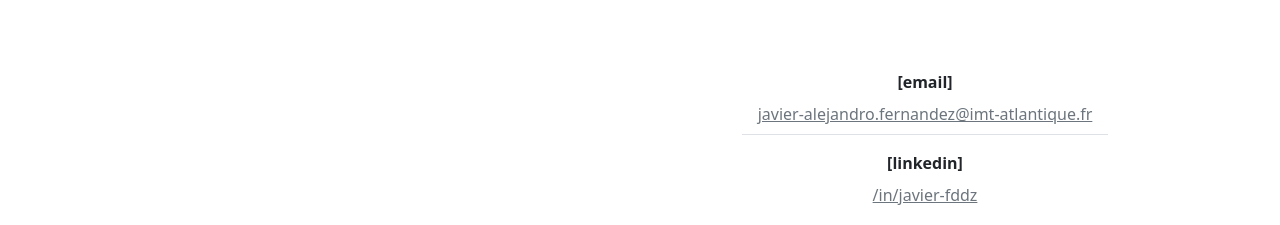
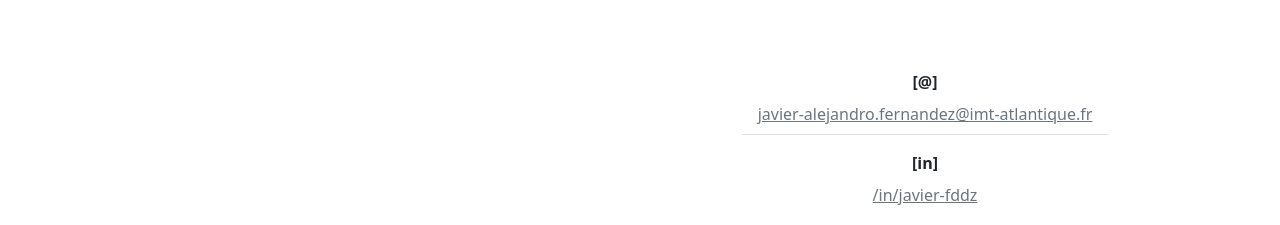
Before and after one commit to alex-fddz/alex-fddz.github.io, a plain HTML site: page index.html in a window 1280 px wide. Shown: the part 2757-2982 px from the top of the page. Drawn offline with nearby package versions, Linux system fonts and the light colour scheme; no server answers.

Commit message:
Update Contact ascii _icons_

```diff
--- a/index.html
+++ b/index.html
@@ -371,11 +371,11 @@
         <div class="col">
           <ul class="list-group list-group-flush align-items-center align-middle">
             <li class="list-group-item text-center">
-              <div class="fw-bold my-2">[email]</div>
+              <div class="fw-bold my-2">[@]</div>
               <a class="text-secondary" href="mailto:javier-alejandro.fernandez@imt-atlantique.fr">javier-alejandro.fernandez@imt-atlantique.fr</a>
             </li>
             <li class="list-group-item text-center">
-              <div class="fw-bold my-2">[linkedin]</div>
+              <div class="fw-bold my-2">[in]</div>
               <a class="text-secondary" href="https://linkedin.com/in/javier-fddz" target="_blank" class="social-link">/in/javier-fddz</a>
             </li>
           </ul>
```
